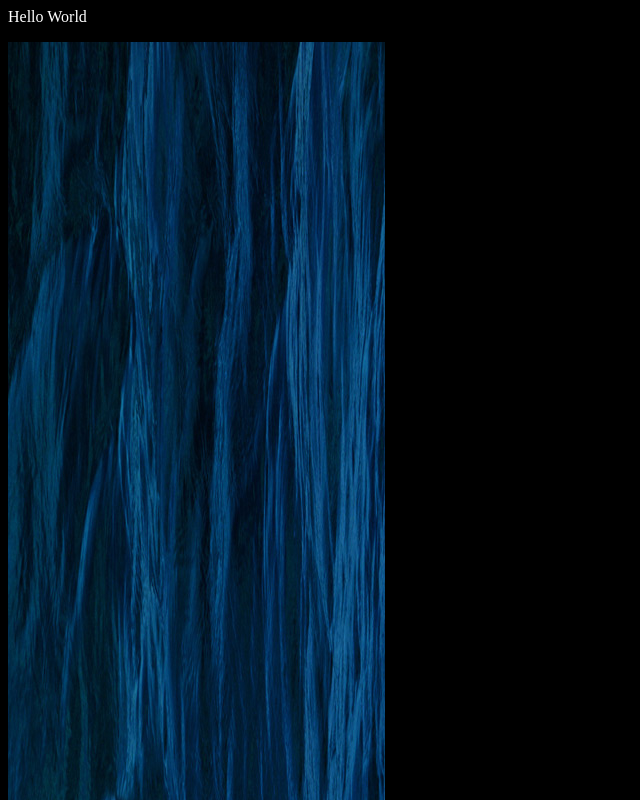
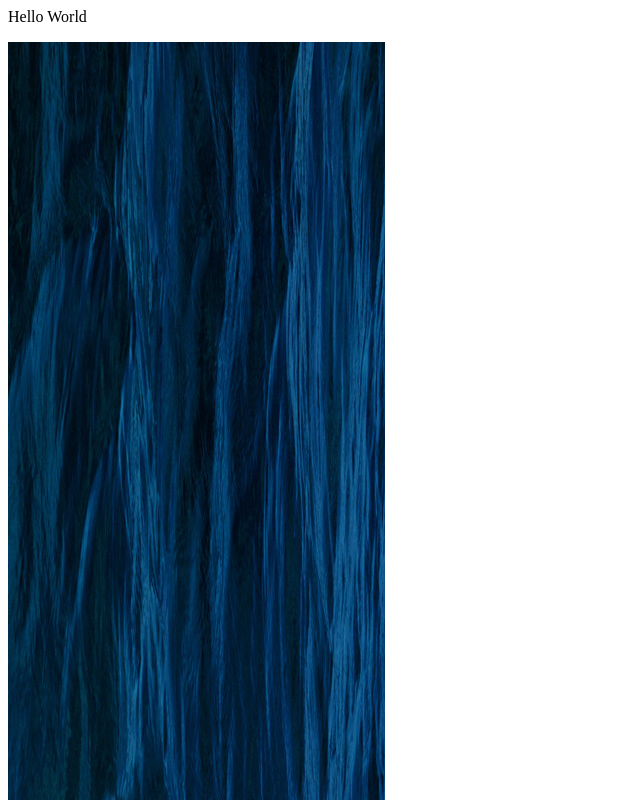
Before and after one commit to FDufBos/COVID-Campus-Documentary, a plain HTML site: page index.html in a window 1280 px wide. Shown: the top 800 px of the page, without its empty margins (0-640 px from the left). Drawn offline with Linux system fonts and the light colour scheme.

Commit message:
Update main.css

```diff
--- a/main.css
+++ b/main.css
@@ -1,11 +1,15 @@
 @media all and (min-width: 1024px) and (max-width: 1280px) {
+	body{
+	background-color:white;
+	color:black;
+}
 	#box{
 	height: 8000px;
 	width: 377px;
 	background-image: url("img/bg.jpg");
 	background-repeat: no-repeat;
 	background-size: cover;
-}
+	}
 }
 
 @media all and (min-width: 768px) and (max-width: 1024px) { }
@@ -13,6 +17,10 @@
 @media all and (min-width: 480px) and (max-width: 768px) { }
 
 @media all and (max-width: 480px) {
+	body{
+	background-color:blue;
+	color:white;
+}
 
 	#box{
 	height: 8000px;
@@ -20,10 +28,5 @@
 	background-image: url("img/bg.jpg");
 	background-repeat: no-repeat;
 	background-size: cover;
+	}
 }
-}
-
-body{
-	background-color:black;
-	color:white;
-}
```
